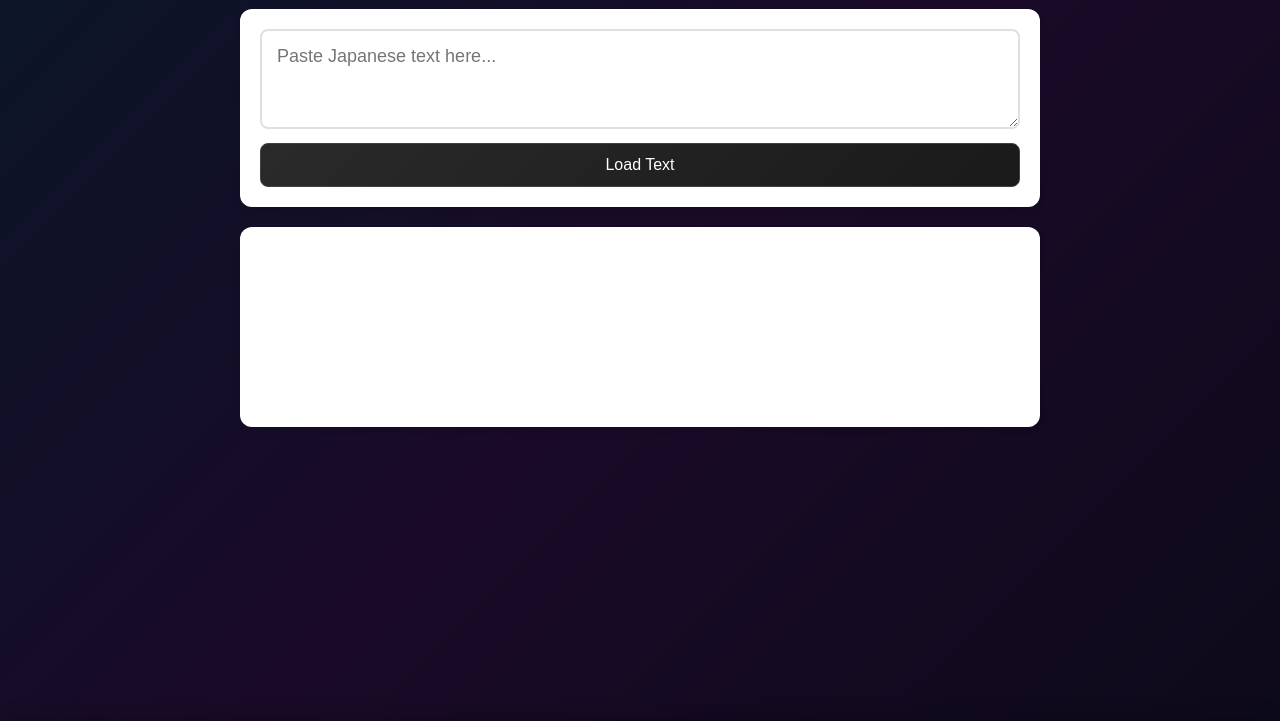
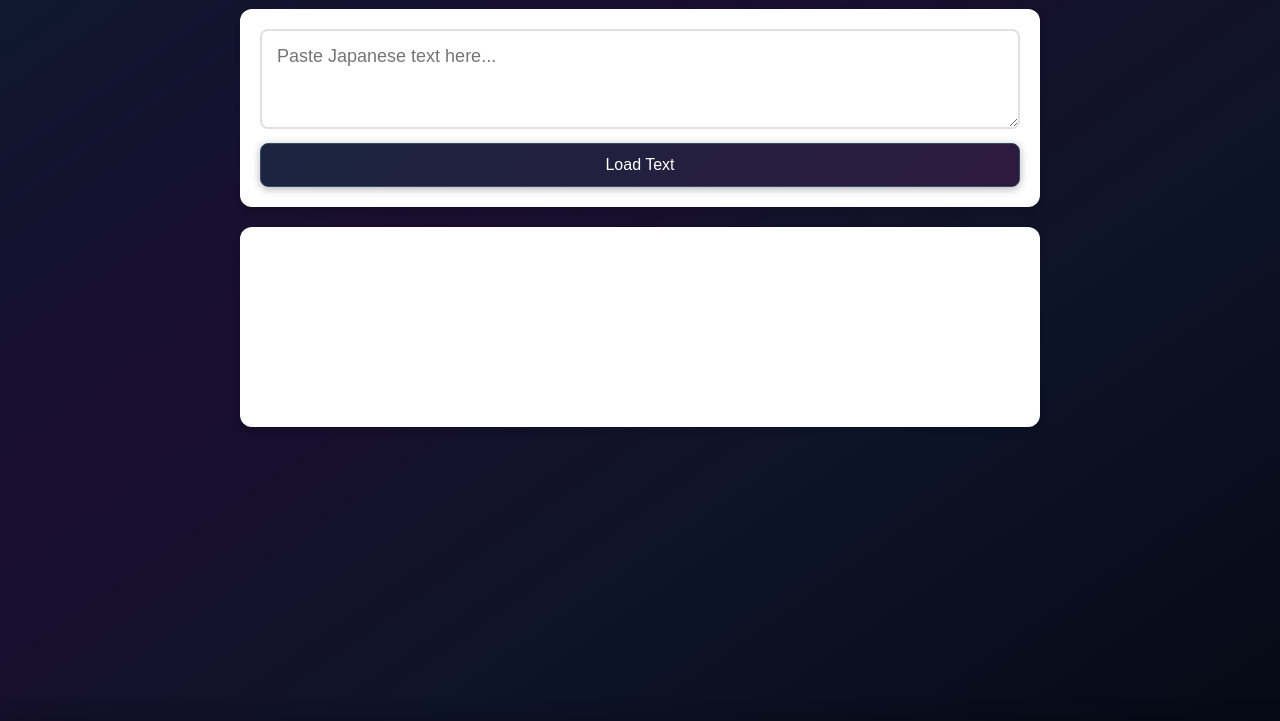
Before and after one commit to PuriyaMirza/japanese-reader, a plain HTML site: page index.html in a window 1280 px wide. Shown: the part 79-800 px from the top of the page. Drawn offline with Linux system fonts and the light colour scheme.

Commit message:
Update style.css

```diff
--- a/style.css
+++ b/style.css
@@ -6,7 +6,7 @@
 
 body {
     font-family: 'Hiragino Sans', 'Yu Gothic', sans-serif;
-    background: linear-gradient(135deg, #0a1628 0%, #1a0a28 50%, #0d0a1a 100%);
+    background: linear-gradient(145deg, #0c1a2e 0%, #1a0d2e 35%, #0d1428 65%, #050a15 100%);
     min-height: 100vh;
     padding: 20px;
 }
@@ -46,18 +46,20 @@ h1 {
     width: 100%;
     margin-top: 10px;
     padding: 12px;
-    background: linear-gradient(135deg, #2a2a2a 0%, #1a1a1a 100%);
+    background: linear-gradient(135deg, #1a2540 0%, #2d1a3d 100%);
     color: white;
-    border: 1px solid #404040;
+    border: 1px solid #3a4a6a;
     border-radius: 8px;
     font-size: 16px;
     cursor: pointer;
     transition: all 0.3s;
+    box-shadow: 0 2px 8px rgba(0, 0, 0, 0.3);
 }
 
 #load-text:hover {
-    background: linear-gradient(135deg, #3a3a3a 0%, #2a2a2a 100%);
-    border-color: #505050;
+    background: linear-gradient(135deg, #253a5a 0%, #3d2550 100%);
+    border-color: #4a5a7a;
+    box-shadow: 0 4px 12px rgba(0, 0, 0, 0.4);
 }
 
 
```
